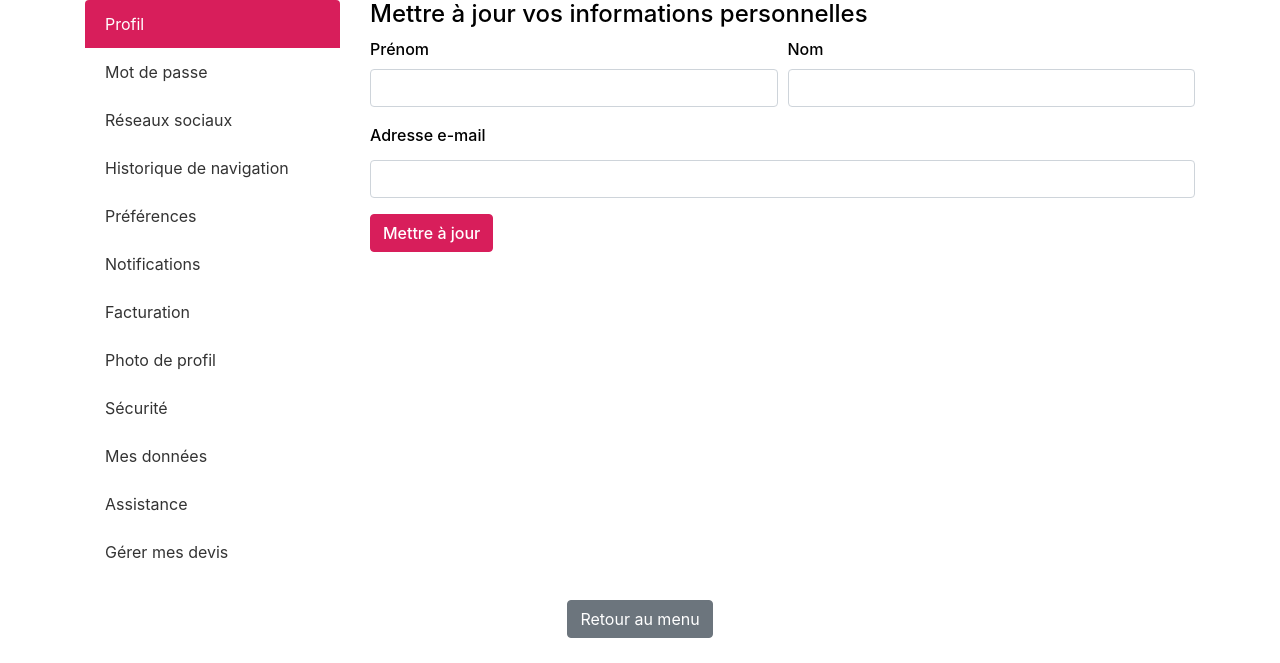
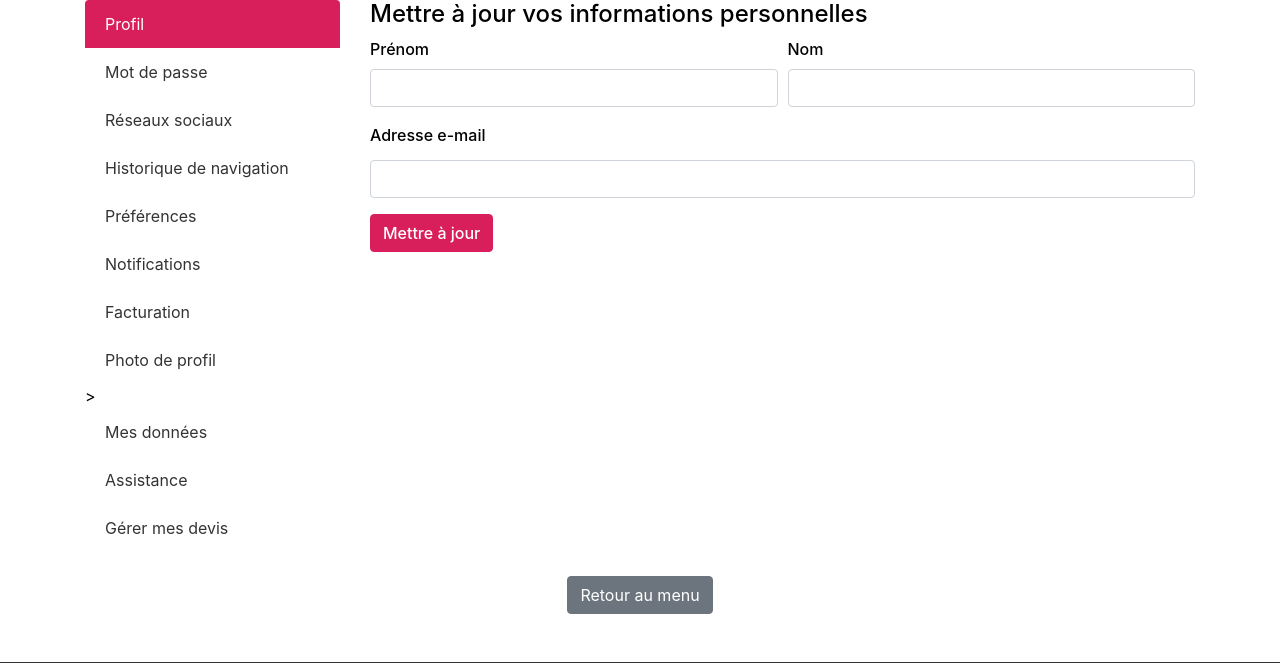
Before and after one commit to BaptisteChesneau/RNCP_flask, a Flask app: page /parametres in a window 1280 px wide. Shown: the part 243-906 px from the top of the page. Run offline with Flask 3, Linux system fonts and the light colour scheme; parts of the project's set-up code (start-up, migrations or seed data) failed here and were passed over; some libraries are stand-ins or nearby versions.

Commit message:
suppression champ 2fa dans template securite.html parametre_compte et suppression route security dans fichier app.py

```diff
--- a/app.py
+++ b/app.py
@@ -926,14 +926,6 @@ def supprimer_client(client_id):
     return redirect(url_for("ma_fiche_client"))
 
 
-@app.route("/update_security", methods=["POST"])
-def update_security():
-    # Cette route ne gère plus la 2FA, elle peut être conservée si elle gère d'autres paramètres de sécurité
-    flash("Paramètres de sécurité mis à jour.", "success")
-    return redirect(url_for("account_settings"))
-
-
-
 @app.route("/export_data", methods=["POST"])
 def export_data():
     data = {
--- a/templates/parametres.html
+++ b/templates/parametres.html
@@ -41,8 +41,7 @@
           <a href="#preferencesSection" class="list-group-item list-group-item-action" data-toggle="list">Préférences</a>
           <a href="#notificationsSection" class="list-group-item list-group-item-action" data-toggle="list">Notifications</a>
           <a href="#billingSection" class="list-group-item list-group-item-action" data-toggle="list">Facturation</a>
-          <a href="#photoSection" class="list-group-item list-group-item-action" data-toggle="list">Photo de profil</a>
-          <a href="#securitySection" class="list-group-item list-group-item-action" data-toggle="list">Sécurité</a>
+          <a href="#photoSection" class="list-group-item list-group-item-action" data-toggle="list">Photo de profil</a>>
           <a href="#dataExportSection" class="list-group-item list-group-item-action" data-toggle="list">Mes données</a>
           <a href="#supportSection" class="list-group-item list-group-item-action" data-toggle="list">Assistance</a>
           <a href="{{ url_for('gerer_devis') }}" class="list-group-item list-group-item-action">Gérer mes devis</a>
@@ -194,18 +193,6 @@
             </div>
           </div> <!-- ✅ billingSection closed correctly -->
 
-          <!-- Sécurité -->
-          <div class="tab-pane fade" id="securitySection" role="tabpanel">
-            <h4>Sécurité du compte</h4>
-            <form action="{{ url_for('update_security') }}" method="POST">
-              <div class="form-check">
-                <input class="form-check-input" type="checkbox" id="2fa" name="2fa" {% if user.uses_2fa %}checked{% endif %}>
-                <label class="form-check-label" for="2fa">Activer l’authentification à deux facteurs</label>
-              </div>
-              <button type="submit" class="btn btn-primary btn-progress mt-3">Mettre à jour la sécurité</button>
-            </form>
-          </div>
-
           <!-- Mes données -->
           <div class="tab-pane fade" id="dataExportSection" role="tabpanel">
             <h4>Téléchargement de vos données</h4>
--- a/templates/securite.html
+++ b/templates/securite.html
@@ -48,7 +48,6 @@
         <li>✅ Secure password storage using salted hashing</li>
         <li>✅ Input validation and protection against injections/XSS</li>
         <li>✅ Session-based identity tracking</li>
-        <li>✅ Optional <strong>Two-Factor Authentication (2FA)</strong></li>
       </ul>
 
       <h4 class="mt-4">Personal Data</h4>
```
